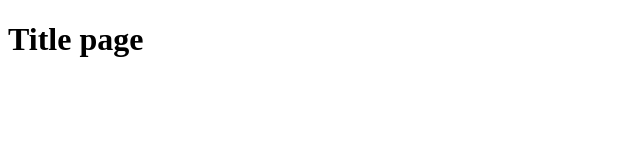
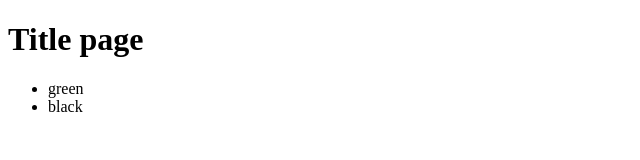
Before and after one commit to entodasha/my-page, a plain HTML site: page my-page/index.html in a window 1280 px wide. Shown: the full height of the page, 0-640 px from the left. Drawn offline with Linux system fonts and the light colour scheme.

Commit message:
add list of color

```diff
--- a/my-page/index.html
+++ b/my-page/index.html
@@ -7,5 +7,9 @@
 </head>
 <body>
   <h1>Title page</h1>
+  <ul>
+    <li>green</li>
+    <li>black</li>
+  </ul>
 </body>
 </html>
```
